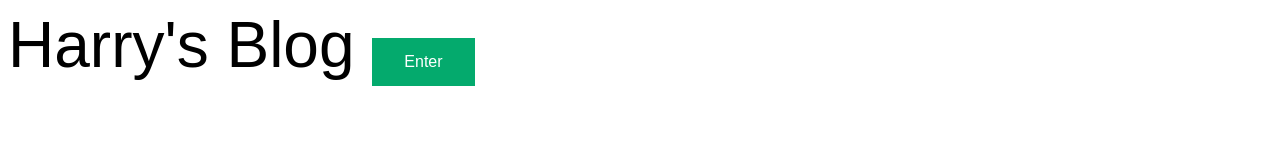
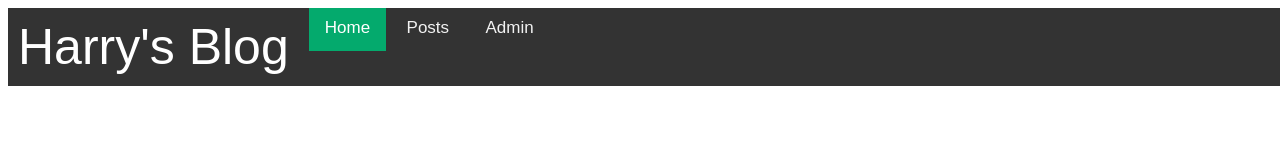
Before and after one commit to HazzaPezza/blogProject, a website: page index.html in a window 1280 px wide. Drawn offline with Linux system fonts and the light colour scheme.

Commit message:
Added elements for nav bar and some CSS.

```diff
--- a/index.html
+++ b/index.html
@@ -7,13 +7,20 @@
     <link rel="stylesheet" type="text/css" href="style.css">
 </head>
 <body>
-    <page-title class="top-title">
-        Harry's Blog
-    </page-title>
+    <div class="header-container">
+        <page-title class="top-title">
+            Harry's Blog
+        </page-title>
 
-    <container>
-        <button class="header-button">Enter</button>
-    </container>
+        <header-menu class="header-menu">
+            <a class="active" href="#index">Home</a>
+            <a href="#posts">Posts</a>
+            <a href="#admin">Admin</a>
+        </header-menu>
 
+        <div class="page-content">
+
+        </div>
+    </div>
 </body>
 </html>
--- a/style.css
+++ b/style.css
@@ -2,17 +2,39 @@
     font-family: sans-serif
 }
 
-.top-title{
-    font-size: 8vh
+.header-container {
+    display: flex;
+    align-content: space-between;
+    background-color: #333;
+    overflow: hidden;
+    width: 100%;
+    position: fixed;
 }
 
-.header-button{
-    background-color: #04AA6D; /*Green*/
-    border: none;
+.top-title {
     color: white;
-    padding: 15px 32px;
+    font-size: 50px;
+    padding: 10px;
+}
+
+.header-menu {
+    padding: 10px;
+}
+
+.header-menu a {
+    color: #f2f2f2;
     text-align: center;
+    padding: 14px 16px;
     text-decoration: none;
-    display: inline-block;
-    font-size: 16px;
+    font-size: 17px;
 }
+
+.header-menu a:hover{
+    background-color: #ddd;
+    color: black;
+}
+
+.header-menu a.active{
+    background-color: #04AA6D;
+    color: white;
+}
```
